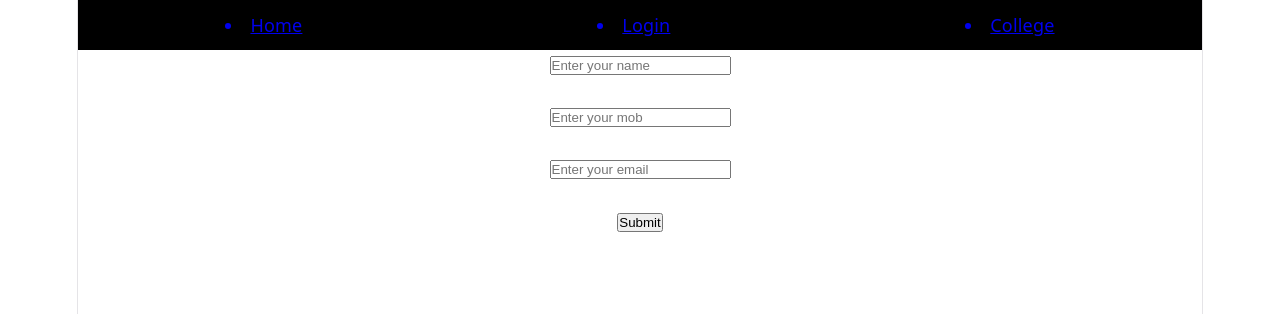
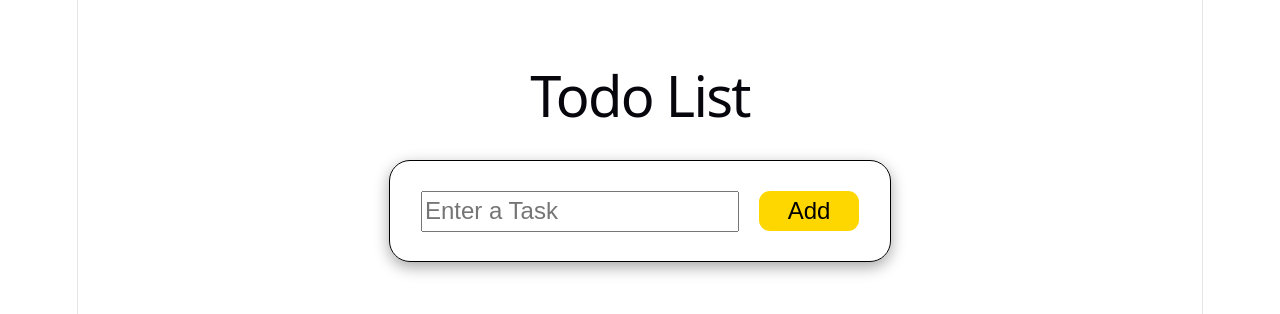
Before and after one commit to mansee-11/Web-Dev, a React (Vite) app in the folder JS/react_p/my-react-app/: page /login in a window 1280 px wide. Shown: the top 314 px of the page. Built offline with nearby package versions, Linux system fonts and the light colour scheme; the HTML template or start-up script is replaced by a standard one.

Commit message:
todo list

```diff
--- a/JS/react_p/my-react-app/src/App.css
+++ b/JS/react_p/my-react-app/src/App.css
@@ -85,7 +85,7 @@ button:hover{
 
 /* lext 19 */
 
-#nav{
+/* #nav{
   height: 50px;
   background-color: black;
   display: flex;
@@ -96,4 +96,62 @@ button:hover{
 *{
   margin: 0;
   padding: 0;
+} */
+
+/* lect 20 */
+
+#parent{
+  margin: 50px auto;
+  display: flex;
+  justify-content: center;
+  align-items: center;
+  flex-direction: column;
+  gap: 20px;
 }
+#card{
+  height: 100px;
+  width: 500px;
+  border: 1px solid black;
+  display: flex;
+  align-items: center;
+  justify-content: center;
+  gap: 20px;
+  border-radius: 21px;
+  box-shadow: rgba(0, 0, 0, 0.35) 0px 5px 15px;
+}
+button{
+  background-color: gold;
+  height: 40px;
+  width: 100px;
+  font-size: 24px;
+  border-radius: 11px;
+  border: 0px;
+  cursor: pointer;
+}
+input{
+  font-size: 24px;
+  height: 35px;
+}
+#task{
+  border: 1px solid black;
+  display: flex;
+  gap: 20px;
+  width: 500px;
+  height: 50px;
+  justify-content: space-around;
+  align-items: center;
+  border-radius: 11px;
+}
+#task button{
+  height: 35px;
+  background-color: darkblue;
+  color: white;
+}
+span{
+  font-size: 32px;
+}
+#tasks{
+  display: flex;
+  flex-direction: column;
+  gap: 10px;
+}
--- a/JS/react_p/my-react-app/src/App.jsx
+++ b/JS/react_p/my-react-app/src/App.jsx
@@ -123,23 +123,37 @@
 
 //lect 19
 
+// import React from 'react'
+// import Lect19 from './Lect19'
+// import Home from './Home'
+// import College from './College'
+// import Form from './form'
+// import './App.css'
+// import { Route, Routes } from 'react-router-dom'
+// const App = () => {
+//   return (
+//     <div>
+//       <Lect19/>
+//       <Routes>
+//         <Route path='/' element={<Home/>}/>
+//         <Route path='/college' element={<College/>}/>
+//         <Route path='/login' element={<Form/>}/>
+//       </Routes>
+//     </div>
+//   )
+// }
+
+// export default App
+
+
+//lect20
+
 import React from 'react'
-import Lect19 from './Lect19'
-import Home from './Home'
-import College from './College'
-import Form from './form'
+import Todo from './Todo'
 import './App.css'
-import { Route, Routes } from 'react-router-dom'
 const App = () => {
   return (
-    <div>
-      <Lect19/>
-      <Routes>
-        <Route path='/' element={<Home/>}/>
-        <Route path='/college' element={<College/>}/>
-        <Route path='/login' element={<Form/>}/>
-      </Routes>
-    </div>
+    <div><Todo/></div>
   )
 }
 
--- /dev/null
+++ b/JS/react_p/my-react-app/src/Todo.jsx
@@ -0,0 +1,61 @@
+import React, { useEffect, useState } from 'react'
+
+const Todo = () => {
+    const [task,setTask] = useState("");
+    const[todos,setTodos] = useState(()=>{
+        let data =localStorage.getItem("key")
+        if(data)
+        {
+            return JSON.parse(data)
+        }
+        return []
+    });
+
+    useEffect(()=>{
+        localStorage.setItem("key",JSON.stringify(todos))
+    },[todos])
+    function fun1(){
+        setTodos([...todos,task])
+        console.log(todos)
+    }
+    function fun2(id){
+        let UpdatedData = todos.filter((a,b)=>{
+            return b!=id
+        })
+        setTodos(UpdatedData)
+    }
+    function fun3(id)
+    {
+        let data = prompt("enter new task")
+        let UpdatedData =todos;
+        UpdatedData[id]=data;
+
+        setTodos(UpdatedData)
+        localStorage.setItem("key",JSON.stringify(todos))
+        console.log(todos)
+    }
+  return (
+    <div id='parent'>
+        <h1>Todo List</h1>
+        <div id='card'>
+            <input type='text' name='task' value={task} onChange={(e)=>setTask(e.target.value)} placeholder='Enter a Task'/>
+            <button onClick={fun1}>Add</button>
+        </div>
+        <div id='tasks'>
+            {
+                todos.map((a,b)=>{
+                    return(
+                    <div id='task'>
+                        <span>{a}</span>
+                        <button onClick={()=>fun3(b)}>Edit</button>
+                        <button onClick={()=>fun2(b)}>Delete</button>
+                    </div>)
+
+                })
+            }
+        </div>
+    </div>
+  )
+}
+
+export default Todo
```
